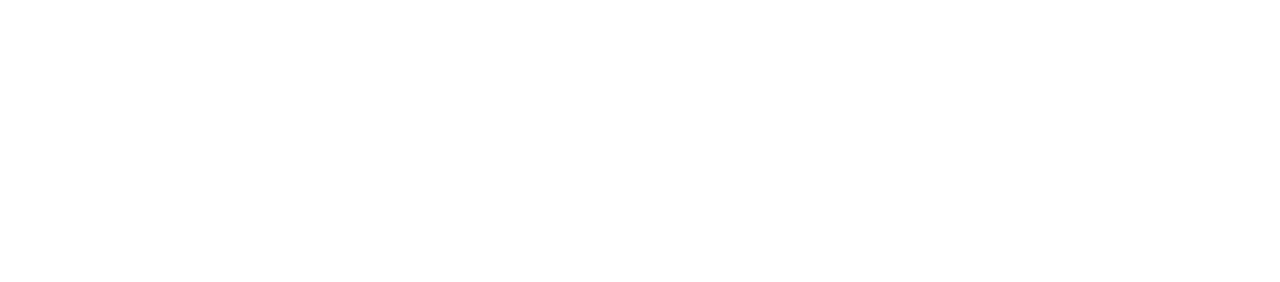
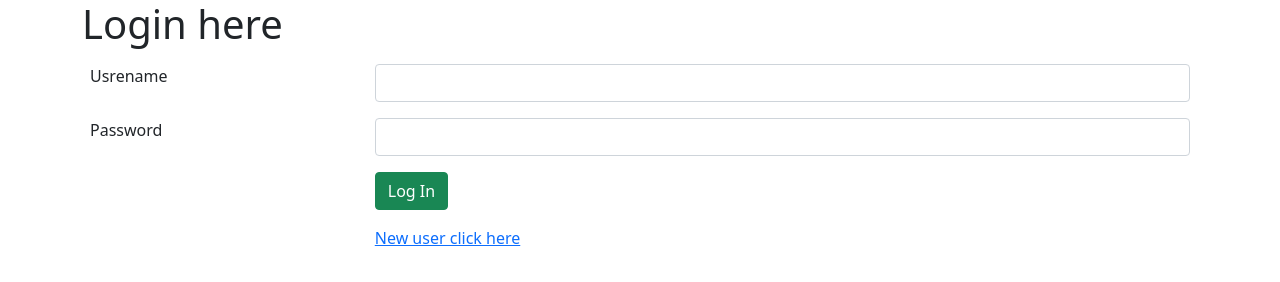
Before and after one commit to anilamurali/User_App, a plain HTML site: page index.html in a window 1280 px wide. Drawn offline with nearby package versions, Linux system fonts and the light colour scheme.

Commit message:
user login

```diff
--- a/index.html
+++ b/index.html
@@ -1,12 +1,38 @@
 <!DOCTYPE html>
 <html lang="en">
 <head>
+    <link href="https://cdn.jsdelivr.net/npm/bootstrap@5.1.3/dist/css/bootstrap.min.css" rel="stylesheet" integrity="sha384-1BmE4kWBq78iYhFldvKuhfTAU6auU8tT94WrHftjDbrCEXSU1oBoqyl2QvZ6jIW3" crossorigin="anonymous">
     <meta charset="UTF-8">
     <meta http-equiv="X-UA-Compatible" content="IE=edge">
     <meta name="viewport" content="width=device-width, initial-scale=1.0">
     <title>Document</title>
 </head>
 <body>
-
+    <div class="container">
+        <div class="row">
+            <div class="col col-12 col-sm-12 col-md-12 col-lg-12 col-xl-12 col-xxl-12">
+                <h1>Login here</h1>
+                <table class="table table-borderless">
+                    <tr>
+                        <td>Usrename</td>
+                        <td><input type="text" class="form-control"></td>
+                    </tr>
+                    <tr>
+                        <td>Password</td>
+                        <td><input type="password" class="form-control"></td>
+                    </tr>
+                    <tr>
+                        <td></td>
+                        <td><button class="btn btn-success">Log In</button></td>
+                    </tr>
+                    <tr>
+                        <td></td>
+                        <td><a href="Register.html">New user click here</a></td>
+                    </tr>
+                </table>
+            </div>
+        </div>
+    </div>
+    <script src="https://cdn.jsdelivr.net/npm/bootstrap@5.1.3/dist/js/bootstrap.bundle.min.js" integrity="sha384-ka7Sk0Gln4gmtz2MlQnikT1wXgYsOg+OMhuP+IlRH9sENBO0LRn5q+8nbTov4+1p" crossorigin="anonymous"></script>
 </body>
 </html>
```
